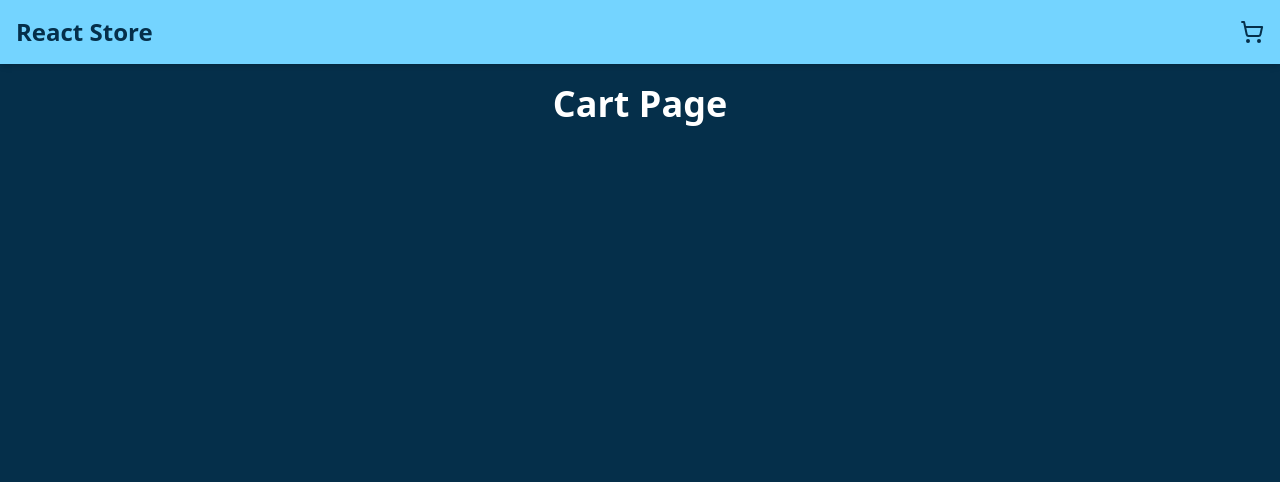
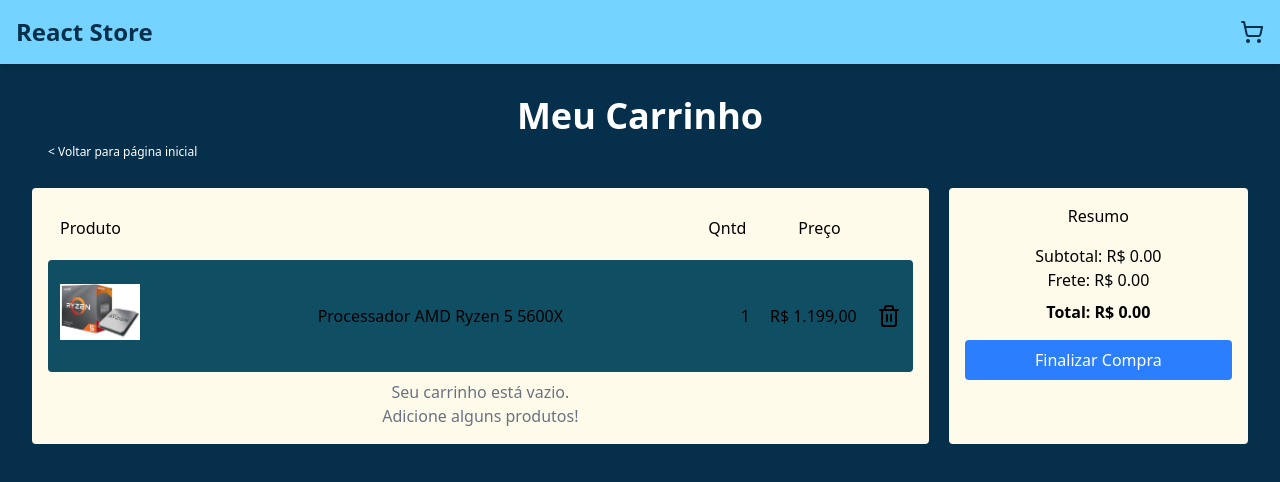
Before and after one commit to Raylandson/react-shop, a React (Vite) app: page /cart in a window 1280 px wide. Shown: the top 482 px of the page. Built offline with nearby package versions, Linux system fonts and the light colour scheme.

Commit message:
refact: Refactor code structure for improved readability and maintainability

```diff
--- a/src/App.tsx
+++ b/src/App.tsx
@@ -1,37 +1,7 @@
-import { useState } from "react";
 import "./App.css";
 import Home from "./pages/Home";
-import type { Product } from "./types/Product";
-import type { CartProduct } from "./types/CartProduct";
 
 function App() {
-  const [cartItems, setCartItems] = useState<CartProduct[]>([
-    {
-      product: {
-        id: "1",
-        name: "Processador AMD Ryzen 5 5600X, 3.7GHz (4.6GHz Turbo), 6-Cores 12-Threads, Cooler Wraith Stealth, AM4",
-        description:
-          "O processador AMD Ryzen 5 5600X é uma excelente opção para quem busca desempenho e eficiência em jogos e tarefas do dia a dia. Com 6 núcleos e 12 threads, ele oferece um desempenho excepcional em multitarefas e jogos exigentes.",
-        price: 1199.0,
-        imageUrl: "src/assets/products/ryzen-5-5600.jpg",
-      },
-      quantity: 1,
-      totalPrice: 1199.0,
-    },
-    {
-      product: {
-        id: "2",
-        name: "Placa de Vídeo GeForce RTX 3060 Ti, 8GB GDDR6, PCI Express, DVI-D, HDMI, DisplayPort",
-        description:
-          "A placa de vídeo GeForce RTX 3060 Ti é uma excelente escolha para gamers que buscam desempenho em jogos modernos. Com 8GB de memória GDDR6 e suporte a Ray Tracing, ela oferece gráficos impressionantes e alta taxa de quadros.",
-        price: 2999.0,
-        imageUrl: "src/assets/products/rtx-3060-ti.jpg",
-      },
-      quantity: 1,
-      totalPrice: 2999.0,
-    },
-  ]);
-
   return (
     <>
       <Home />
--- a/src/components/Layout.tsx
+++ b/src/components/Layout.tsx
@@ -11,7 +11,7 @@ function Layout({ children }: LayoutProps) {
         <div className="flex-shrink-0">
           <TopBar />
         </div>
-        <div className="overflow-y-auto flex-1 p-5">{children}</div>
+        <div className="overflow-y-auto flex-1 p-8">{children}</div>
       </div>
     </>
   );
--- a/src/components/ProductCard.tsx
+++ b/src/components/ProductCard.tsx
@@ -6,16 +6,6 @@ interface ProductCardProps {
 }
 
 function ProductCard({ product }: ProductCardProps) {
-  // const productTest: Product = {
-  //   id: "1",
-  //   name: "Processador AMD Ryzen 5 5600X, 3.7GHz (4.6GHz Turbo), 6-Cores 12-Threads, Cooler Wraith Stealth, AM4",
-  //   description:
-  //     "O processador AMD Ryzen 5 5600X é uma excelente opção para quem busca desempenho e eficiência em jogos e tarefas do dia a dia. Com 6 núcleos e 12 threads, ele oferece um desempenho excepcional em multitarefas e jogos exigentes.",
-  //   price: 1199.0,
-  //   category: "Processadores",
-  //   imageUrl: "src/assets/products/ryzen-5-5600.jpg",
-  // };
-
   const formatter: Intl.NumberFormat = new Intl.NumberFormat("pt-BR", {
     style: "currency",
     currency: "BRL",
@@ -24,7 +14,7 @@ function ProductCard({ product }: ProductCardProps) {
   });
 
   return (
-    <div className="flex flex-col rounded-lg shadow-lg bg-white p-4 m-4 h-80 w-64 flex-shrink-0">
+    <div className="flex flex-col rounded-lg bg-white p-4 m-4 h-80 w-64 flex-shrink-0 shadow-[8px_8px_18px_0px_rgba(251,191,36,0.5)] hover:shadow-[16px_16px_24px_0px_rgba(251,191,36,0.7)]">
       <img
         src={product.imageUrl}
         alt={product.name}
--- a/src/data/products.json
+++ b/src/data/products.json
@@ -7,7 +7,7 @@
         "description": "O processador AMD Ryzen 5 5600X é uma excelente opção para quem busca desempenho e eficiência em jogos e tarefas do dia a dia.",
         "price": 1199.0,
         "category": "Processadores",
-        "imageUrl": "src/assets/products/ryzen-5-5600.jpg"
+        "imageUrl": "src/assets/products/processors/ryzen-5-5600.jpg"
       },
       {
         "id": "proc-2",
--- a/src/pages/Cart.tsx
+++ b/src/pages/Cart.tsx
@@ -1,10 +1,71 @@
+import { useNavigate } from "react-router-dom";
 import Layout from "../components/Layout";
+import { formatPrice, getProductById } from "../utils/productUtils";
+import type { Product } from "../types/Product";
+import { Trash2 } from "lucide-react";
 
 function Cart() {
+  const navigate = useNavigate();
+  const productTest: Product = getProductById("proc-1") as Product;
+
   return (
-    <Layout>
-      <h1 className="text-4xl text-white font-bold">Cart Page</h1>
-    </Layout>
+    <>
+      <Layout>
+        <div className="flex flex-col">
+          <h1 className="text-4xl text-white font-bold">Meu Carrinho</h1>
+          <button
+            onClick={() => navigate("/")}
+            className="text-xs self-start text-white px-4 py-2  hover:text-amber-300"
+          >
+            {"< Voltar para página inicial"}
+          </button>
+          <div className="flex gap-5 mt-5">
+            <div className="flex flex-col bg-amber-50 rounded p-4 pt-4 w-3/4">
+              <div className="p-3 flex justify-between w-full mb-2">
+                <h3 className="text-black">Produto</h3>{" "}
+                <div className="flex gap-13 mr-15">
+                  <h3 className="text-black">Qntd</h3>{" "}
+                  <h3 className="text-black">Preço</h3>{" "}
+                </div>
+              </div>
+              {/* prototipo do produto no carrinho */}
+              <div className="p-3 flex justify-between w-full mb-2  bg-cyan-900 rounded">
+                <img
+                  src={productTest.imageUrl}
+                  alt={productTest.name}
+                  className="h-20 w-20 object-contain rounded-t-lg mb-2"
+                ></img>
+                <h2 className="text-black self-center">{productTest.name}</h2>{" "}
+                <div className="flex gap-5">
+                  <h3 className="text-black self-center">1</h3>{" "}
+                  <h3 className="text-black self-center">
+                    {formatPrice(productTest.price)}
+                  </h3>
+                  <button>
+                    <Trash2 className="hover:text-sky-400"></Trash2>
+                  </button>
+                </div>
+              </div>
+              <div className="flex flex-col items-center justify-center h-full text-gray-500">
+                <p>Seu carrinho está vazio.</p>
+                <p>Adicione alguns produtos!</p>
+              </div>
+            </div>
+            <div className="flex flex-col bg-amber-50 rounded p-4 pt-4 w-1/4">
+              <h1 className="text-black mb-4">Resumo</h1>{" "}
+              <div className="text-black">
+                <p>Subtotal: R$ 0.00</p>
+                <p>Frete: R$ 0.00</p>
+                <p className="font-bold mt-2">Total: R$ 0.00</p>
+                <button className="bg-blue-500 hover:bg-blue-600 text-white p-2 rounded mt-4 w-full">
+                  Finalizar Compra
+                </button>
+              </div>
+            </div>
+          </div>
+        </div>
+      </Layout>
+    </>
   );
 }
 
```
Also changed, not shown: src/assets/react-shop-icon-2.png (added).
